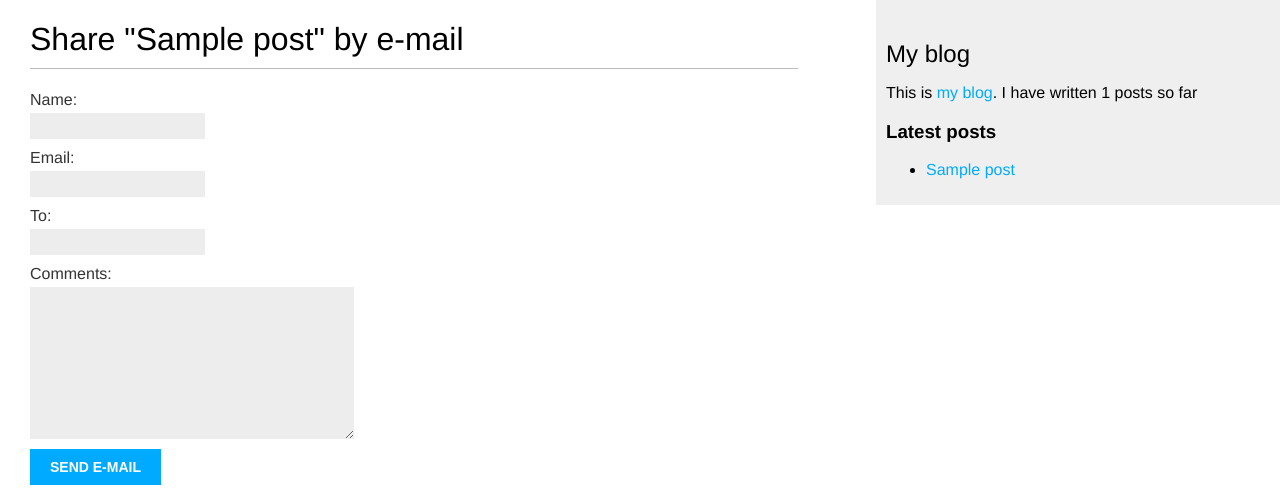
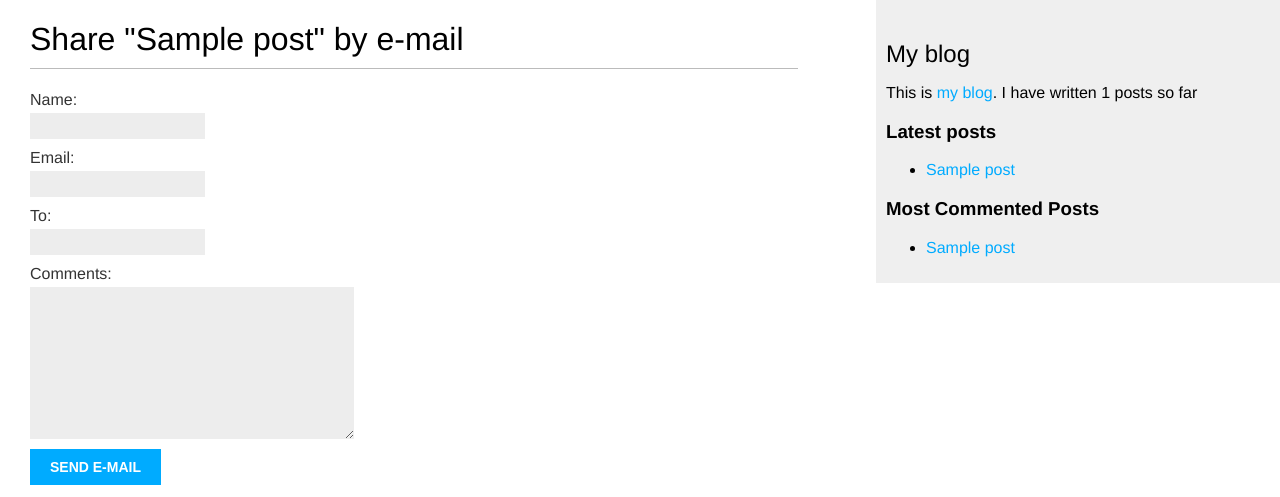
Before and after one commit to blessed15896/mysite, a Django app: page /blog/1/share/ in a window 1280 px wide. Shown: the top 497 px of the page. Run offline with Django 5.2, Linux system fonts and the light colour scheme; tables that the repository leaves empty hold one stand-in row (values such as "Sample post").

Commit message:
Template tag to return most commented posts

```diff
--- a/blog/templates/blog/base.html
+++ b/blog/templates/blog/base.html
@@ -18,6 +18,15 @@
         <p>This is <a href="{% url 'blog:post_list' %}">my blog</a>. I have written {% total_posts %} posts so far</p>
         <h3>Latest posts</h3>
         {% show_latest_posts 3 %}
+        <h3>Most Commented Posts</h3>
+        {% get_most_commented_posts as most_commented_posts %}
+        <ul>
+            {% for post in most_commented_posts %}
+                <li>
+                    <a href="{{ post.get_absolute_url }}">{{ post.title }}</a>
+                </li>
+            {% endfor %}
+        </ul>
     </div>
 </body>
 </html>
--- a/blog/templatetags/blog_tags.py
+++ b/blog/templatetags/blog_tags.py
@@ -1,4 +1,5 @@
 from django import template
+from django.db.models import Count
 from blog.models import Post
 
 register = template.Library()
@@ -13,3 +14,10 @@ def total_posts():
 def show_latest_posts(count=5):
     latest_posts = Post.published.order_by('-publish')[:count]
     return {'latest_posts': latest_posts}
+
+
+@register.simple_tag
+def get_most_commented_posts(count=5):
+    return Post.published.annotate(total_comments=Count('comments')) \
+                .filter(total_comments__gt=0) \
+               .order_by('-total_comments')[:count]
```
